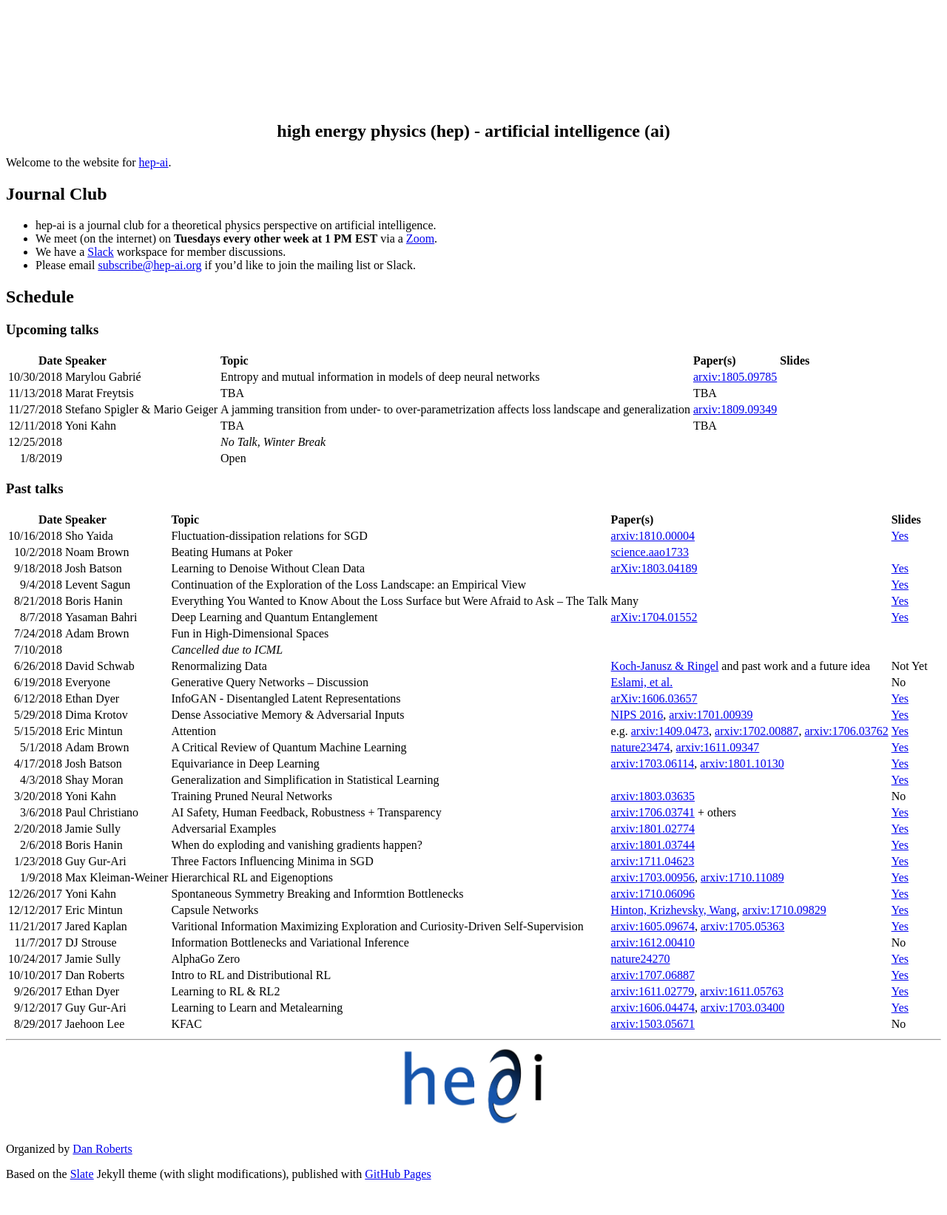
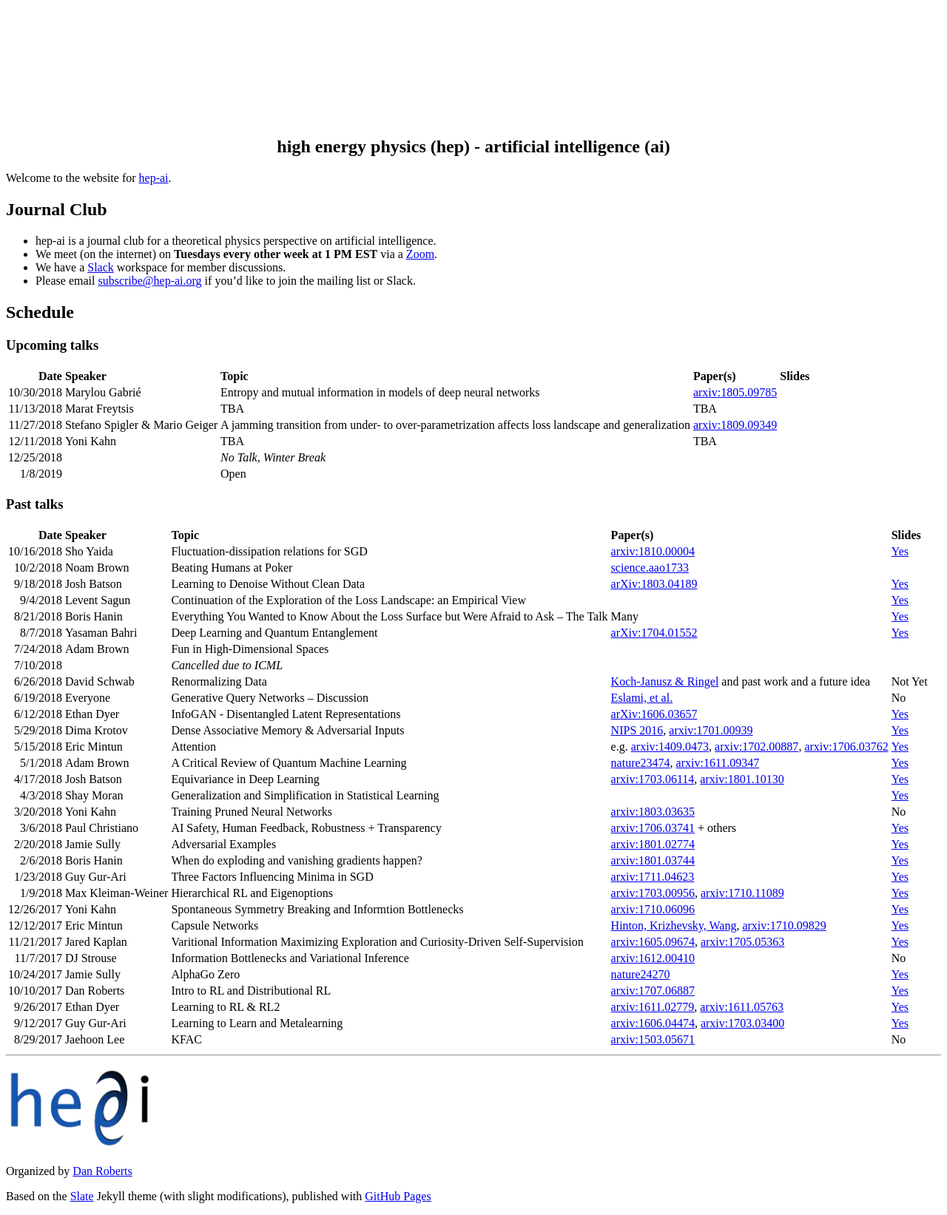
Before and after one commit to hep-ai/hep-ai.github.io, a Jekyll site: the page built from README.md, in a window 1280 px wide. Shown: the whole page at 74% size. Built offline with Jekyll 4.4.1, drawn with Linux system fonts in a browser that asks for light colours; our own code applies the rules of GitHub Pages for plain Markdown files; before the commit the page ends 1613 px from its top, so only the background shows below that.

Commit message:
updating image layout

```diff
--- a/README.md
+++ b/README.md
@@ -60,6 +60,6 @@ Welcome to the website for [hep-ai](https://hep-ai.org).
 
 ***
 
-<div style="text-align:center">
+<p>
 <img src="images/logo.png" alt="Logo credit (for the image that's not loading for you): Nicole Roberts, www.NicoleARoberts.com" title="Logo credit: Nicole Roberts, www.NicoleARoberts.com" width="200" boarder="0">
-</div>
+</p>
--- a/_layouts/default.html
+++ b/_layouts/default.html
@@ -23,7 +23,7 @@
 
           <!-- <h1 id="project_title">{{ site.title | default: site.github.repository_name }}</h1> -->
           <div style="text-align:center">
-            <h1 id="project_title"><img src="images/logo-white.png" alt="hep-ai" width="200" boarder="0"></h1>
+            <h1 id="project_title"><p><img src="images/logo-white.png" alt="hep-ai" width="200" boarder="0"></p></h1>
             <h2 id="project_tagline">{{ site.description | default: site.github.project_tagline }}</h2>
           </div>
           {% if site.show_downloads %}
```
